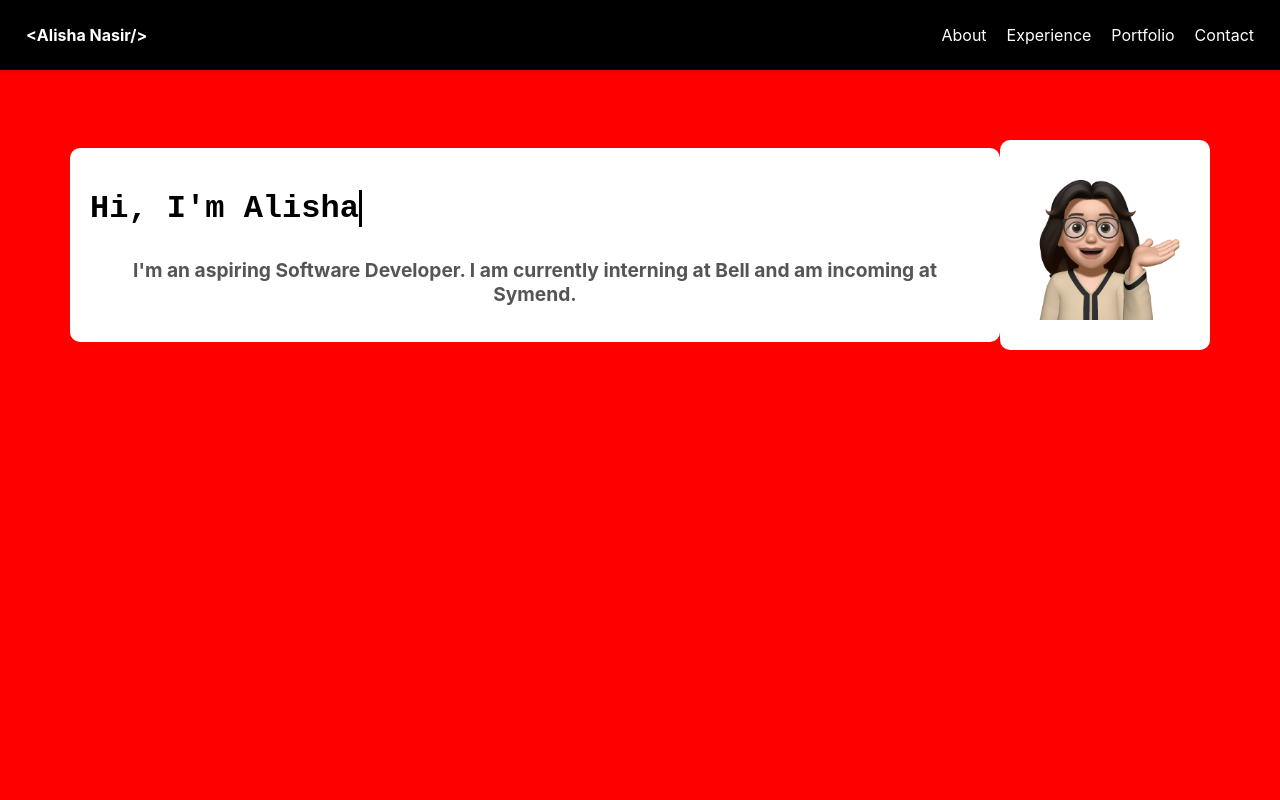
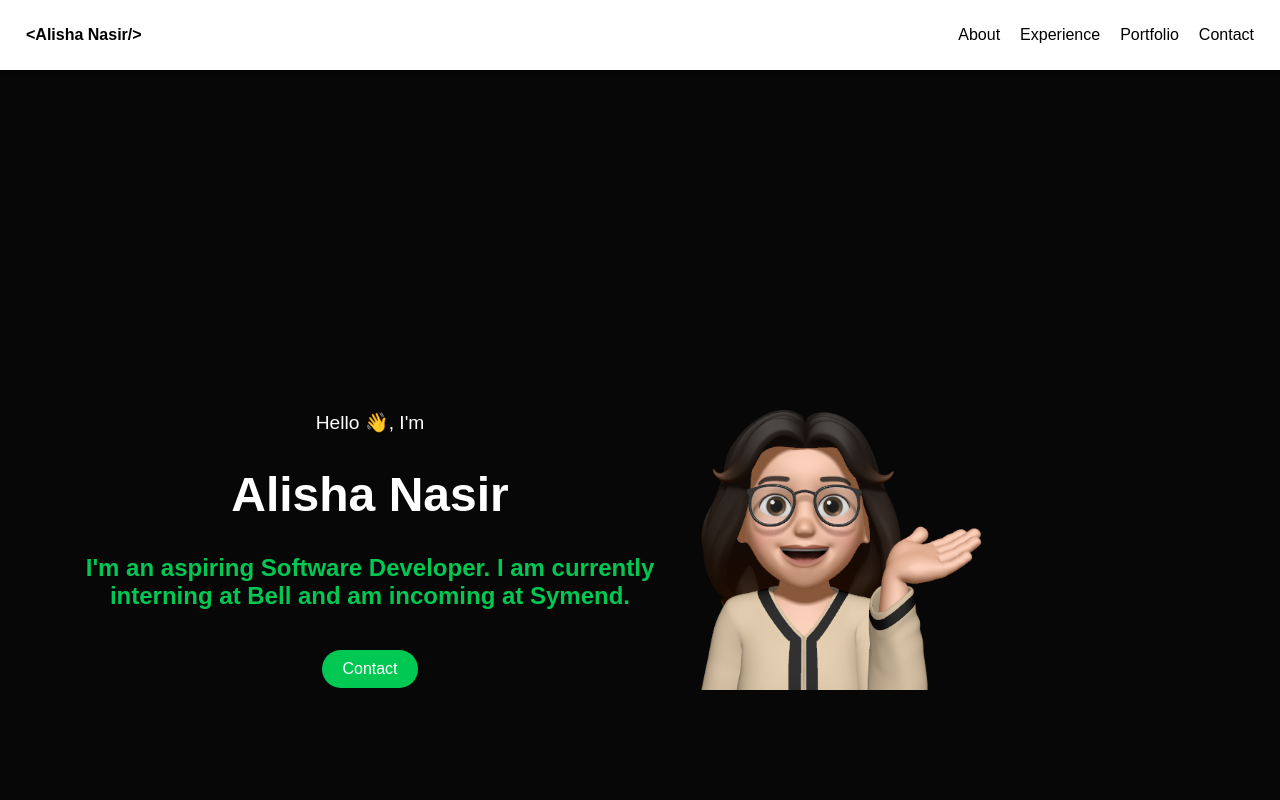
Before and after one commit to alisha-nas/personal-website, a React (Create React App) app: page / in a window 1280 px wide. Shown: the top 800 px of the page. Built offline with nearby package versions, Linux system fonts and the light colour scheme.

Commit message:
Created first draft of homepage + adjusted navbar

```diff
--- a/src/pages/Homepage.css
+++ b/src/pages/Homepage.css
@@ -1,58 +1,129 @@
 /* Homepage.css */
+body, html {
+  margin: 0;
+  padding: 0;
+  overflow-x: hidden; /* Ensure shooting stars don't create horizontal scrollbars */
+  font-family: 'Arial', sans-serif;
+  background-color: #121212;
+  color: #ffffff;
+}
+
 .landing-container {
-  background: red;
-  padding: 70px;
-  padding-bottom: 500px;
+  position: relative;
   display: flex;
   align-items: center;
   justify-content: space-between;
+  padding: 70px;
+  height: 100vh;
+  overflow: hidden;
+}
+
+.overlay {
+  position: absolute;
+  top: 0;
+  left: 0;
+  width: 100%;
+  height: 100%;
+  background: rgba(0, 0, 0, 0.6); /* Dark overlay */
+  z-index: 1;
+}
+
+.landing-content {
+  position: relative;
+  z-index: 2;
+  display: flex;
+  align-items: center;
+  justify-content: space-between;
+  width: 80%;
 }
 
 .landing-text {
-  background-color: white;
-  padding: 20px;
-  border-radius: 10px;
-  display: flex;
-  flex-direction: column;
-  justify-content: center;
-  align-items: flex-start;
+  max-width: 600px;
+}
+
+.hello-text {
+  font-size: 1.2rem;
+  margin-bottom: 10px;
 }
 
 .greeting-text {
-  text-align: left;
-  font-size: 2rem;
-  font-family: 'Courier New', Courier, monospace;
-  white-space: nowrap;
-  overflow: hidden;
-  border-right: 3px solid black;
-  animation: blink-caret 0.75s step-end infinite;
+  font-size: 3rem;
+  font-weight: bold;
 }
 
 .subheading-text {
-  font-size: 1.2rem;
-  color: #555;
+  font-size: 1.5rem;
+  color: #00C853;
   margin-top: 10px;
 }
 
+.contact-button {
+  margin-top: 20px;
+  padding: 10px 20px;
+  background-color: #00C853;
+  border: none;
+  border-radius: 20px;
+  color: #ffffff;
+  font-size: 1rem;
+  cursor: pointer;
+}
+
 .landing-svg {
-  background: white;
-  padding: 30px;
-  border-radius: 10px;
   display: flex;
   justify-content: center;
   align-items: center;
 }
 
 .landing-svg img {
-  width: 150px;  /* Adjust width as needed */
-  height: 150px; /* Adjust height as needed */
+  width: 300px;  /* Adjust width as needed */
+  height: 300px; /* Adjust height as needed */
 }
 
+/* Shooting Star Animation */
 @keyframes blink-caret {
   from, to {
     border-color: transparent;
   }
   50% {
-    border-color: black;
+    border-color: white;
   }
 }
+
+@keyframes shooting-star {
+  0% {
+    transform: translateY(0) translateX(0) scale(0);
+    opacity: 1;
+  }
+  100% {
+    transform: translateY(-100vh) translateX(100vw) scale(1);
+    opacity: 0;
+  }
+}
+
+.shooting-star {
+  position: absolute;
+  width: 2px;
+  height: 100px;
+  background: linear-gradient(white, transparent);
+  opacity: 0;
+  animation: shooting-star 1.5s ease-in-out infinite;
+}
+
+.shooting-star:nth-child(2) {
+  animation-delay: 0.5s;
+}
+
+.shooting-star:nth-child(3) {
+  animation-delay: 1s;
+}
+
+/* Add more stars with different delays as needed */
+
+/* Ensure the entire page can scroll */
+body, html {
+  height: 100%;
+}
+
+#home-section {
+  min-height: 100vh;
+}
--- a/src/pages/Homepage.js
+++ b/src/pages/Homepage.js
@@ -4,7 +4,7 @@ import { useEffect, useState, useRef } from 'react';
 
 export default function HomePage() {
   const [displayedText, setDisplayedText] = useState('');
-  const fullText = "Hi, I'm Alisha";
+  const fullText = "Alisha Nasir";
   const timeoutRef = useRef(null);
 
   useEffect(() => {
@@ -27,13 +27,18 @@ export default function HomePage() {
   }, []);
 
   return (
-    <div id="home-section"  className='landing-container'>
-      <div className='landing-text'>
-        <h1 className='greeting-text'>{displayedText}</h1>
-        <h2 className='subheading-text'>I'm an aspiring Software Developer. I am currently interning at Bell and am incoming at Symend.</h2>
-      </div>
-      <div className='landing-svg'>
-        <img src={greeting} alt="Waving hand" />
+    <div id="home-section" className="landing-container">
+      <div className="overlay"></div>
+      <div className="landing-content">
+        <div className="landing-text">
+          <p className="hello-text">Hello 👋, I'm</p>
+          <h1 className="greeting-text">{displayedText}</h1>
+          <h2 className="subheading-text">I'm an aspiring Software Developer. I am currently interning at Bell and am incoming at Symend.</h2>
+          <button className="contact-button">Contact</button>
+        </div>
+        <div className="landing-svg">
+          <img src={greeting} alt="Waving hand" />
+        </div>
       </div>
     </div>
   );
--- a/src/shared-components/navbar.css
+++ b/src/shared-components/navbar.css
@@ -5,13 +5,13 @@
   position: -webkit-sticky;
   position: sticky;
   top: 0;
-  z-index: 2;
+  z-index: 5;
   height: 70px;
   min-height: 70px;
-  background-color: black;
+  background-color: white;
   padding: 0 1rem;
   box-shadow: 0 0.125rem 0.25rem 0 rgba(0, 0, 0, 0.11);
-  color: white; /* Ensure text color is white */
+  color: black; /* Ensure text color is white */
 }
 
 .navLinks {
@@ -26,7 +26,7 @@
 }
 
 .navLinks li a {
-  color: white;
+  color: black;
   text-decoration: none;
 }
 
@@ -40,7 +40,7 @@
 }
 
 .left-section a {
-  color: white;
+  color: black;
   text-decoration: none;
   font-weight: bold;
 }
```
